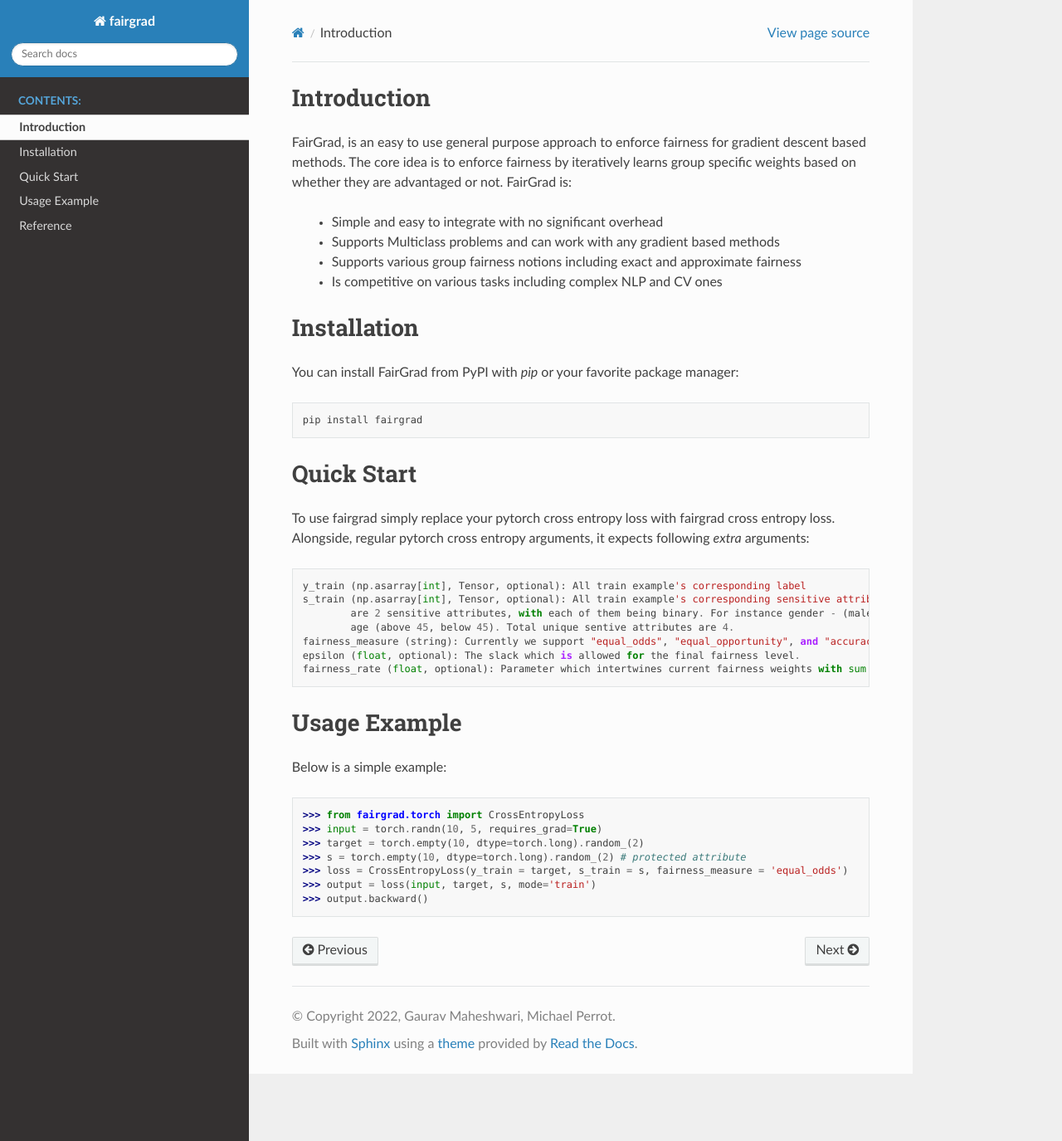
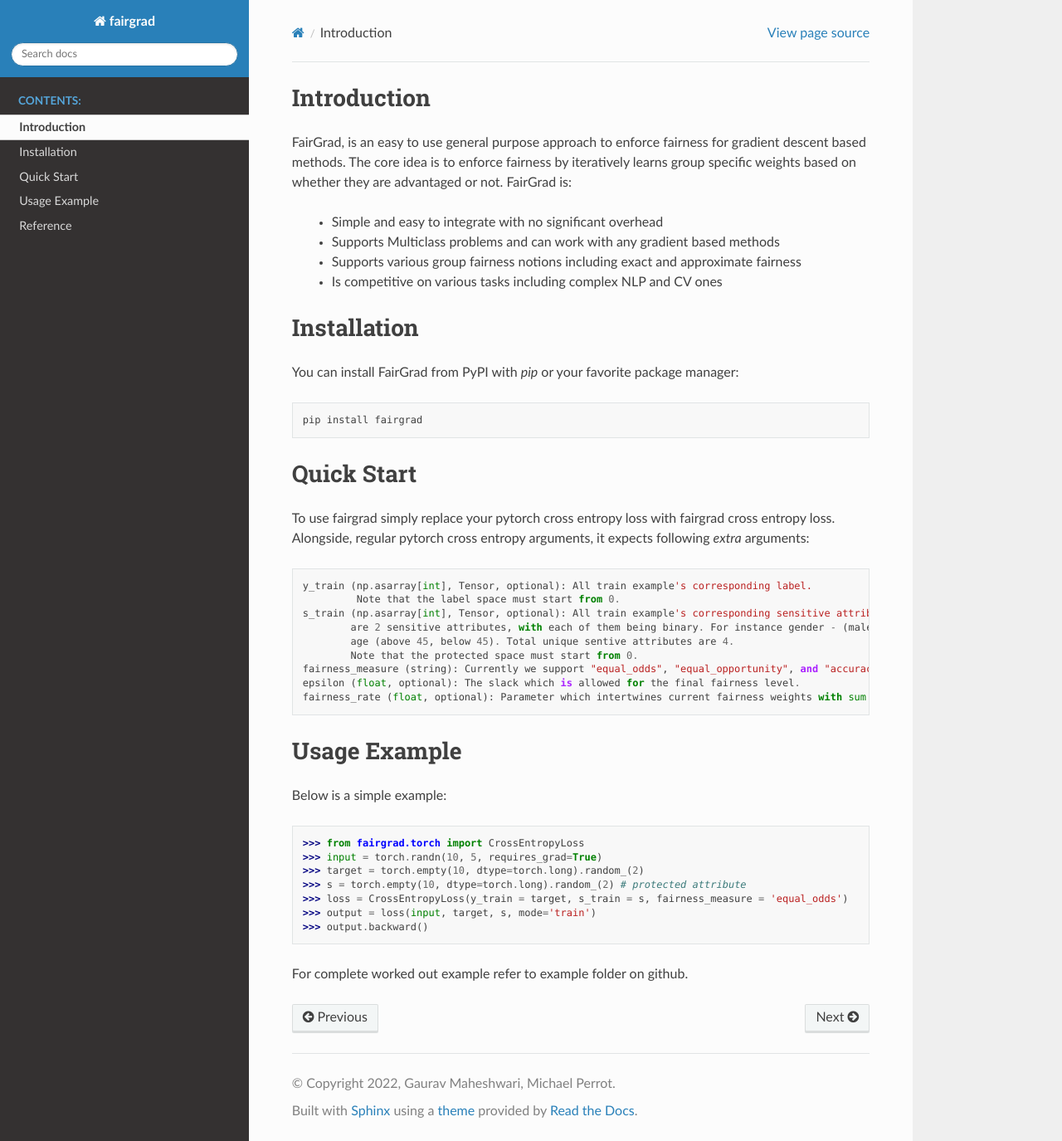
Before and after one commit to saist1993/fairgrad, a Sphinx documentation site: the page built from docs/source/introduction.rst, in a window 1280 px wide and 1375 px high. Shown: the whole window at 83% size. Built offline with Sphinx 7.4.7 and the Read the Docs theme 2.0.0, drawn with Linux system fonts in a browser that asks for light colours.

```diff
--- a/docs/source/introduction.rst
+++ b/docs/source/introduction.rst
@@ -18,7 +18,6 @@
 
     pip install fairgrad
 
-
 Quick Start
 ------------
 
@@ -26,10 +25,12 @@
 fairgrad cross entropy loss. Alongside, regular pytorch cross entropy arguments,
 it expects following *extra* arguments::
 
-    y_train (np.asarray[int], Tensor, optional): All train example's corresponding label
+    y_train (np.asarray[int], Tensor, optional): All train example's corresponding label.
+             Note that the label space must start from 0.
     s_train (np.asarray[int], Tensor, optional): All train example's corresponding sensitive attribute. This means if there
             are 2 sensitive attributes, with each of them being binary. For instance gender - (male and female) and
             age (above 45, below 45). Total unique sentive attributes are 4.
+            Note that the protected space must start from 0.
     fairness_measure (string): Currently we support "equal_odds", "equal_opportunity", and "accuracy_parity".
     epsilon (float, optional): The slack which is allowed for the final fairness level.
     fairness_rate (float, optional): Parameter which intertwines current fairness weights with sum of previous fairness rates.
@@ -46,3 +47,5 @@
         >>> loss = CrossEntropyLoss(y_train = target, s_train = s, fairness_measure = 'equal_odds')
         >>> output = loss(input, target, s, mode='train')
         >>> output.backward()
+
+For complete worked out example refer to example folder on github.
```
Also changed, not shown: 1 other file.
